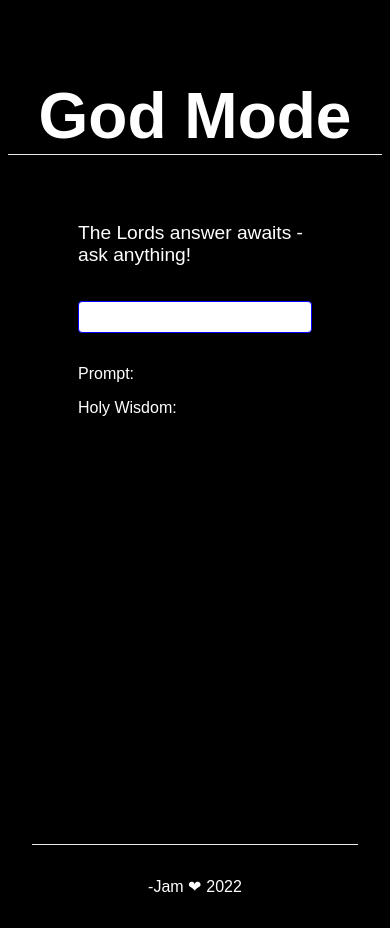
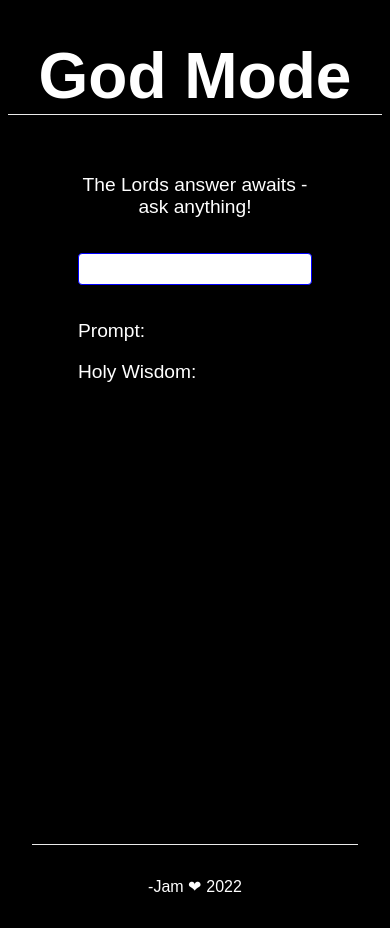
Before and after one commit to jamesonarnett/OpenAI-GPT3-playground, a Next.js app: page / in a window 390 px wide. Built offline with nearby package versions, Linux system fonts and the light colour scheme.

Commit message:
Rebuild vercel, check mobile views

```diff
--- a/pages/index.tsx
+++ b/pages/index.tsx
@@ -86,6 +86,10 @@ export default function Home() {
           name="description"
           content="Playing with Next13, pocketBase, and Bun"
         />
+        <meta
+          name="viewport"
+          content="width=device-width, initial-scale=1.0, maximum-scale=1.0, user-scalable=0"
+        ></meta>
         <link rel="icon" href="/favicon.ico" />
       </Head>
 
--- a/styles/Home.module.css
+++ b/styles/Home.module.css
@@ -8,7 +8,7 @@
 
 .main {
   min-height: 100vh;
-  padding: 4rem 0;
+  padding: 2rem 0;
   flex: 1;
   display: flex;
   flex-direction: column;
@@ -16,7 +16,7 @@
 }
 
 .titleDiv {
-  margin: 1rem 0;
+  margin: 0.5rem 0;
   text-align: center;
   border-bottom: 1px solid #eaeaea;
   width: 96vw;
@@ -60,10 +60,12 @@
 
 .promptDiv {
   width: 100%;
+  font-size: 1.2rem;
 }
 
 .description {
   font-size: 1.2rem;
+  text-align: center;
 }
 
 .footer {
@@ -101,3 +103,12 @@
     opacity: 0;
   }
 }
+
+@media only screen and (min-width: 1199.99px) {
+}
+
+@media only screen and (max-width: 991.98px) {
+}
+
+@media only screen and (max-width: 432px) {
+}
```
